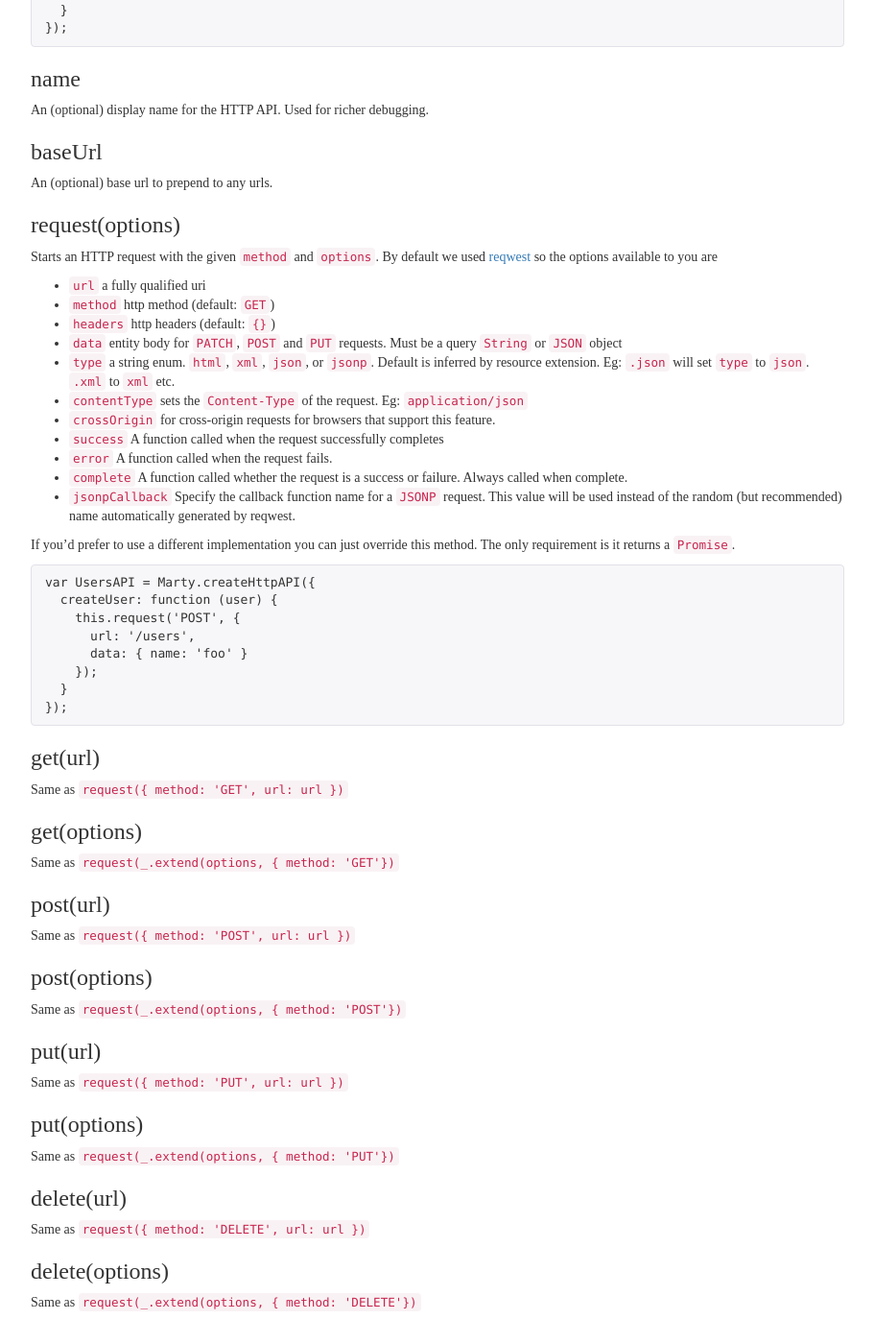
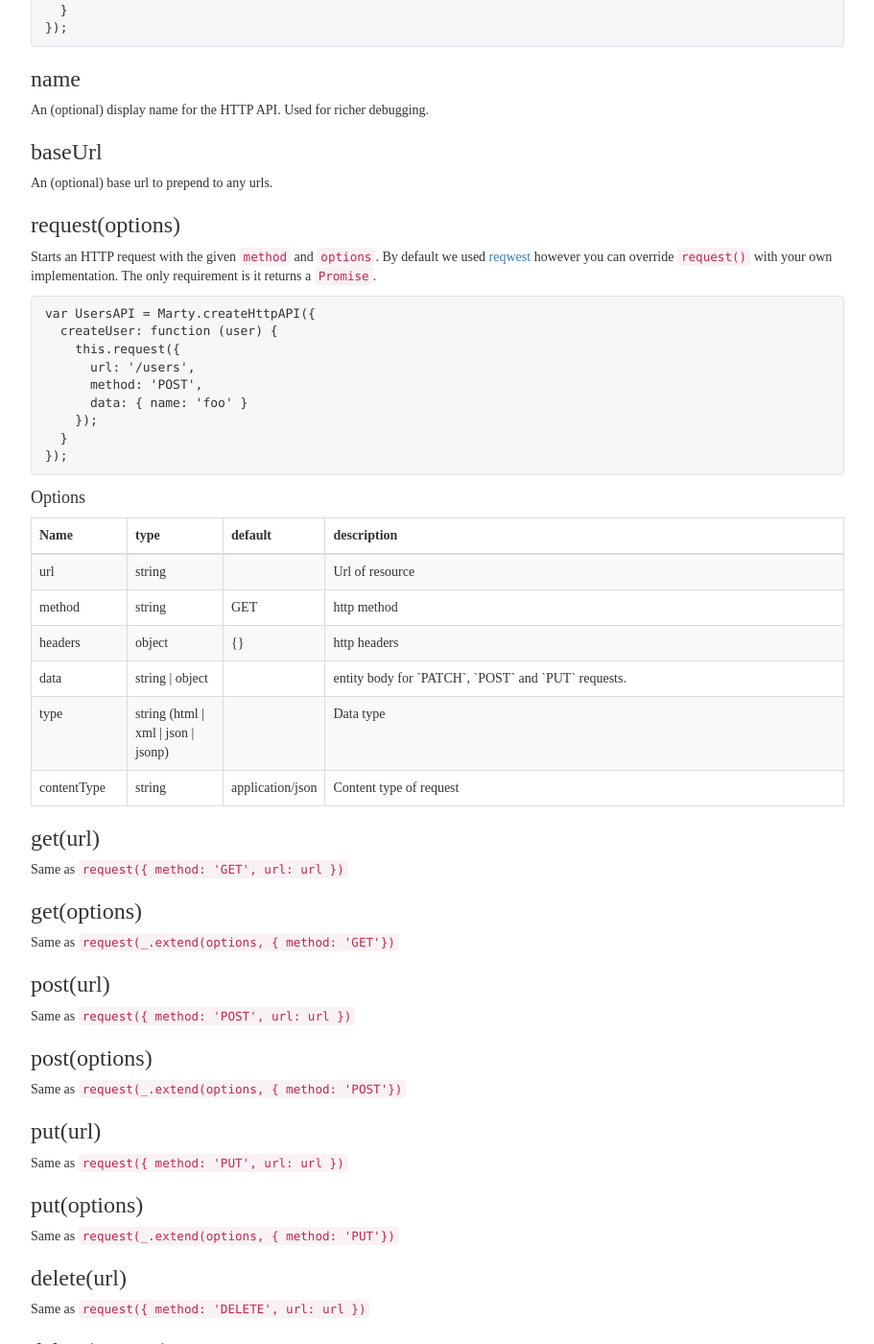
Before and after one commit to alsuper114/marty, a Jekyll site: the page built from docs/docs/httpApi.md, in a window 1280 px wide and 1400 px high, scrolled down 1301 px. Shown: the whole window at 96% size, without its empty margins (38-949 px from the left). Built offline with Jekyll 4.4.1, drawn with Linux system fonts in a browser that asks for light colours; nearby versions of some CDN libraries; Markdown is read by kramdown in place of the engine named in the settings.

Commit message:
Improve http api docs

```diff
--- a/docs/docs/httpApi.md
+++ b/docs/docs/httpApi.md
@@ -77,32 +77,70 @@ An (optional) base url to prepend to any urls.
 
 <h3 id="requestOptions">request(options)</h3>
 
-Starts an HTTP request with the given <code>method</code> and <code>options</code>. By default we used [reqwest](https://github.com/ded/reqwest) so the options available to you are
-
-  * `url` a fully qualified uri
-  * `method` http method (default: `GET`)
-  * `headers` http headers (default: `{}`)
-  * `data` entity body for `PATCH`, `POST` and `PUT` requests. Must be a query `String` or `JSON` object
-  * `type` a string enum. `html`, `xml`, `json`, or `jsonp`. Default is inferred by resource extension. Eg: `.json` will set `type` to `json`. `.xml` to `xml` etc.
-  * `contentType` sets the `Content-Type` of the request. Eg: `application/json`
-  * `crossOrigin` for cross-origin requests for browsers that support this feature.
-  * `success` A function called when the request successfully completes
-  * `error` A function called when the request fails.
-  * `complete` A function called whether the request is a success or failure. Always called when complete.
-  * `jsonpCallback` Specify the callback function name for a `JSONP` request. This value will be used instead of the random (but recommended) name automatically generated by reqwest.
-
-If you'd prefer to use a different implementation you can just override this method. The only requirement is it returns a <code>Promise</code>.
+Starts an HTTP request with the given <code>method</code> and <code>options</code>. By default we used [reqwest](https://github.com/ded/reqwest) however you can override ``request()`` with your own implementation. The only requirement is it returns a <code>Promise</code>.
 
 {% highlight js %}
 var UsersAPI = Marty.createHttpAPI({
   createUser: function (user) {
-    this.request('POST', {
+    this.request({
       url: '/users',
+      method: 'POST',
       data: { name: 'foo' }
     });
   }
 });
 {% endhighlight %}
+
+<h4>Options</h4>
+
+<table class="table table-bordered table-striped">
+  <thead>
+   <tr>
+     <th style="width: 100px;">Name</th>
+     <th style="width: 100px;">type</th>
+     <th style="width: 50px;">default</th>
+     <th>description</th>
+   </tr>
+  </thead>
+  <tbody>
+   <tr>
+     <td>url</td>
+     <td>string</td>
+     <td></td>
+     <td>Url of resource</td>
+   </tr>
+   <tr>
+     <td>method</td>
+     <td>string</td>
+     <td>GET</td>
+     <td>http method</td>
+   </tr>
+   <tr>
+     <td>headers</td>
+     <td>object</td>
+     <td>{}</td>
+     <td>http headers</td>
+   </tr>
+   <tr>
+     <td>data</td>
+     <td>string | object</td>
+     <td></td>
+     <td>entity body for `PATCH`, `POST` and `PUT` requests.</td>
+   </tr>
+   <tr>
+     <td>type</td>
+     <td>string (html | xml | json | jsonp)</td>
+     <td></td>
+     <td>Data type</td>
+   </tr>
+   <tr>
+     <td>contentType</td>
+     <td>string</td>
+     <td>application/json</td>
+     <td>Content type of request</td>
+   </tr>
+  </tbody>
+</table>
 
 <h3 id="getUrl">get(url)</h3>
 
```
